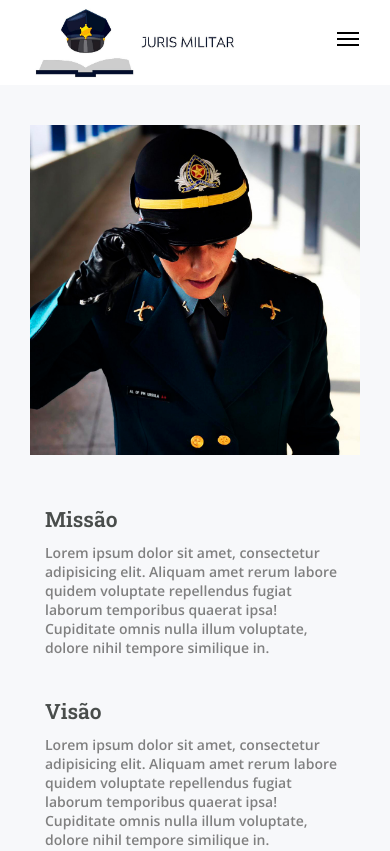
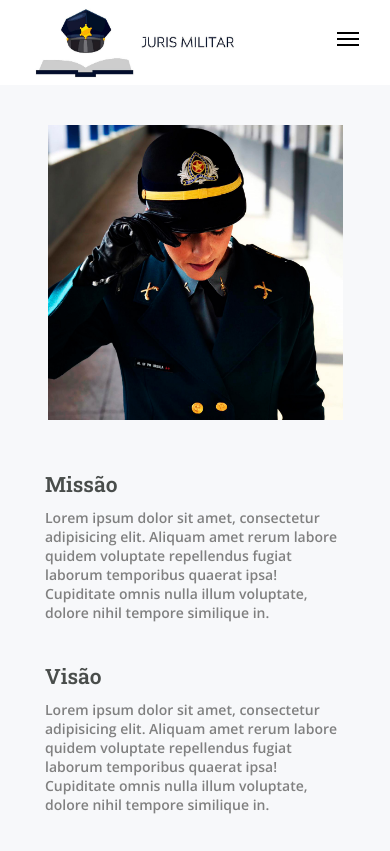
Before and after one commit to rodrigongama/landing-page-nextjs, a Next.js app: page /about in a window 390 px wide. Shown: the top 851 px of the page. Built offline with nearby package versions, Linux system fonts and the light colour scheme.

Commit message:
responsive page about

```diff
--- a/src/pages/about/styles.module.scss
+++ b/src/pages/about/styles.module.scss
@@ -35,8 +35,8 @@
 @media (max-width: 499px) {
     .about {
         img {
-            width: 330px;
-            height: 330px;
+            width: 295px;
+            height: 295px;
             margin: 110px auto 0;
         }
     }
```
